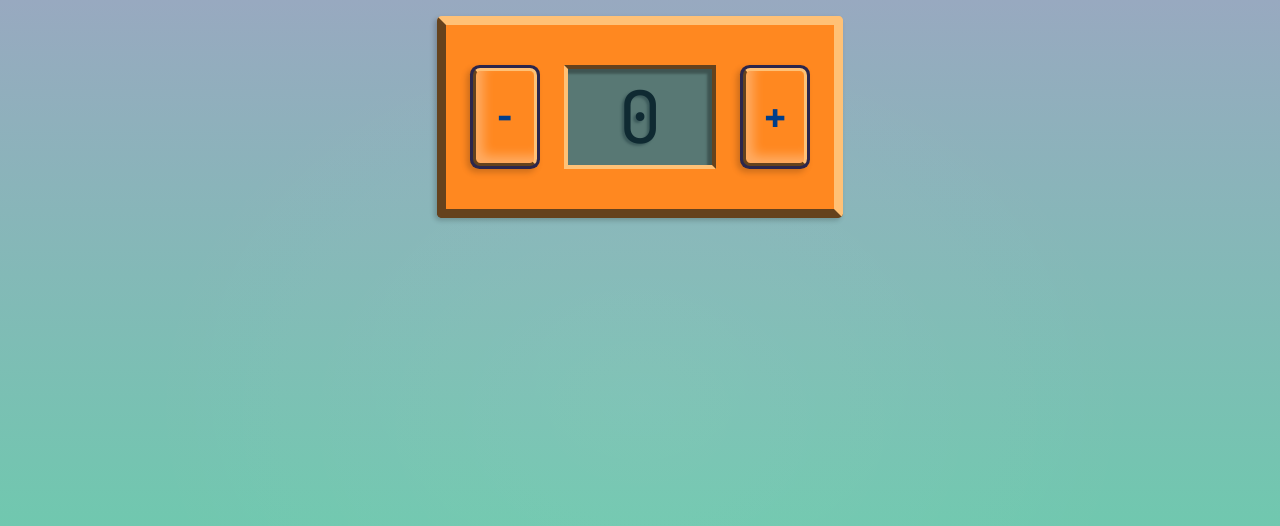
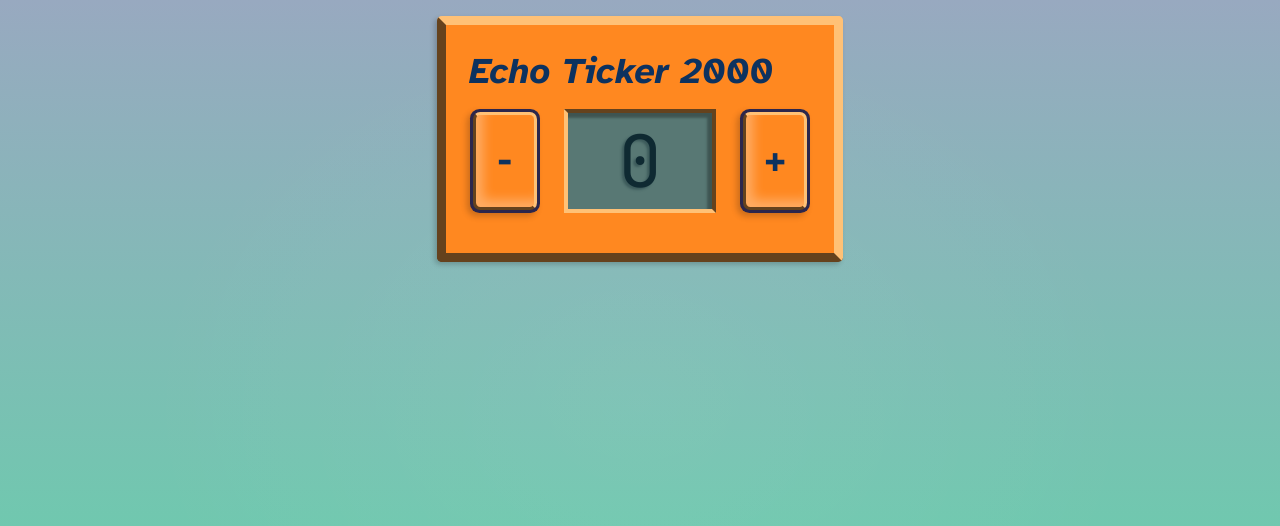
Before and after one commit to CIOSAI/SokkasuannSkeumorphicUI, a SvelteKit app: page / in a window 1280 px wide. Shown: the top 526 px of the page. Built offline with nearby package versions, Linux system fonts and the light colour scheme.

Commit message:
added a name to the little guy

```diff
--- a/src/app.css
+++ b/src/app.css
@@ -10,7 +10,7 @@
   --tertiary-color: #ff8820;
   --darken-color: #65421d;
   --accent-color: #00d0b4;
-  --text-color: #003e8a;
+  --text-color: #0d325f;
   --background-color-main: #98a9c0;
   --background-color-secondary: #6ccbad;
   --LC-background: #587874;
--- a/src/routes/+page.svelte
+++ b/src/routes/+page.svelte
@@ -14,6 +14,7 @@
 <section>
 
   <div class='counter-panel'>
+    <span class='title'>Echo Ticker 2000</span>
     <Counter />
   </div>
 </section>
@@ -27,7 +28,19 @@
 		flex: 1;
 	}
 
+  .title{
+    width: 100%;
+    font-size: 36px;
+    font-style: italic;
+    font-weight: 700;
+    color: var(--text-color);
+  }
+
   .counter-panel{
+		display: flex;
+		flex-direction: column;
+		justify-content: center;
+		align-items: center;
     padding: 1em;
 		border-left: .4em solid var(--darken-color);
 		border-bottom: .4em solid var(--darken-color);
```
